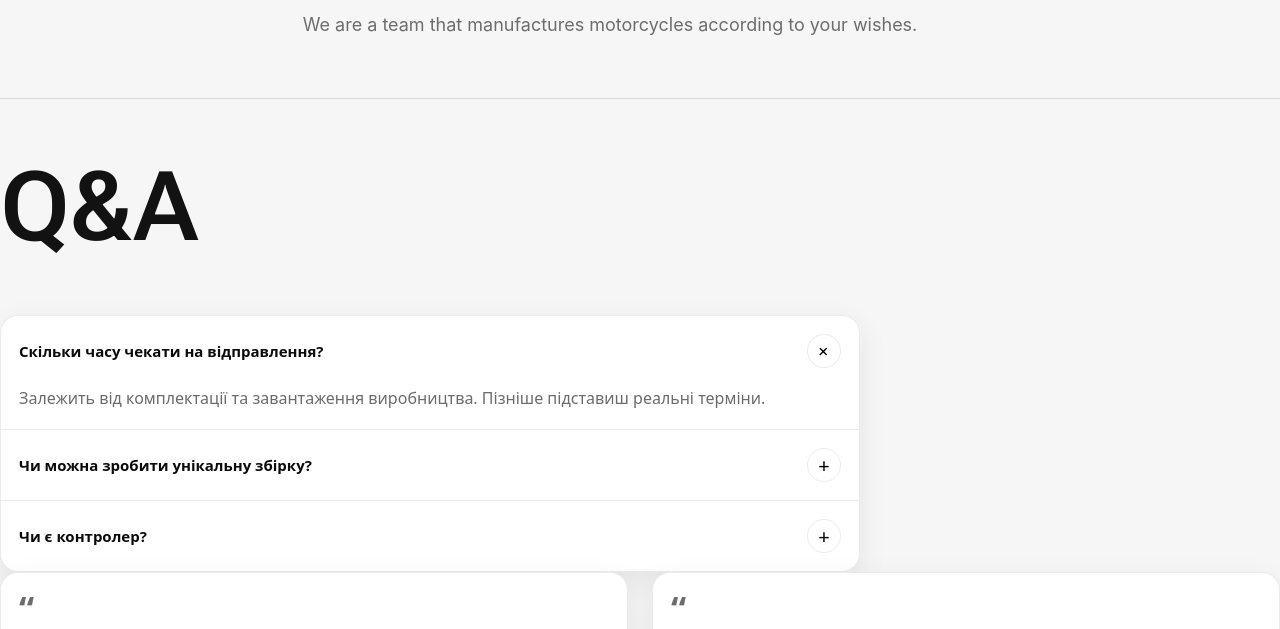
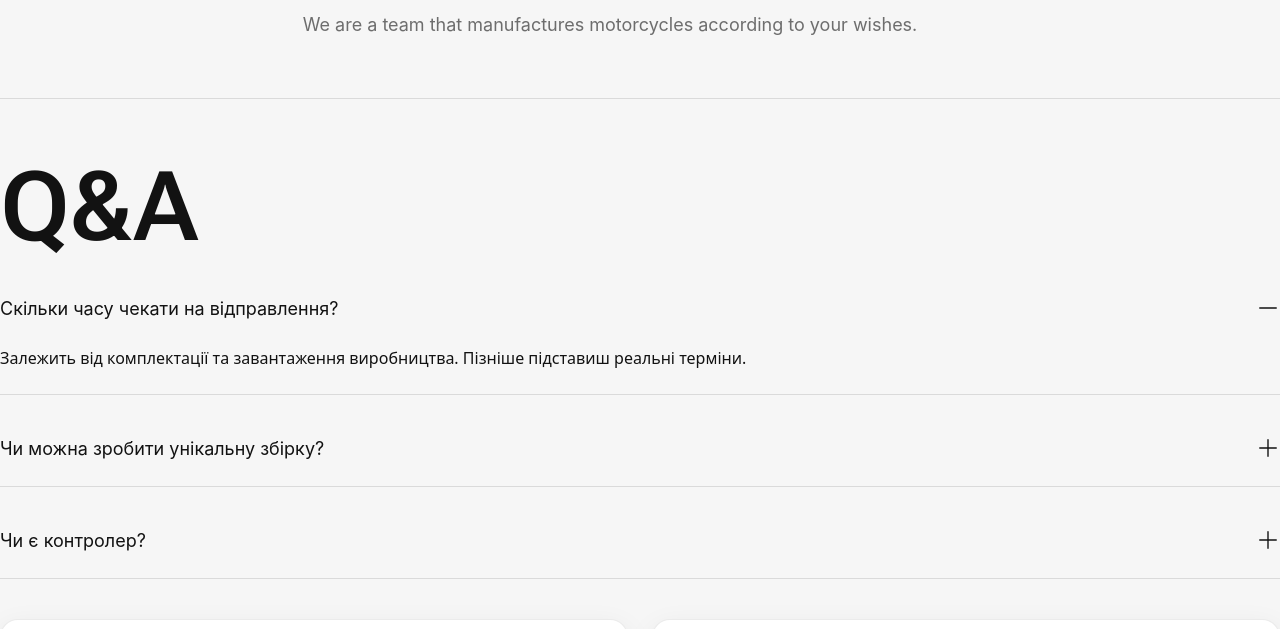
Before and after one commit to MiroshYaroslav/Cheetah-frontend, a React (Vite) app: page / in a window 1280 px wide. Shown: the part 3056-3685 px from the top of the page. Built offline with nearby package versions, Linux system fonts and the light colour scheme.

Commit message:
Updated(ver-4)

```diff
--- a/src/components/Accordion/Accordion.module.css
+++ /dev/null
@@ -1,43 +0,0 @@
-.wrap {
-    border-radius: var(--radius);
-    overflow: hidden;
-    border: 1px solid var(--border);
-    background: var(--card);
-    box-shadow: var(--shadow);
-}
-
-.item + .item { border-top: 1px solid var(--border); }
-
-.header {
-    width: 100%;
-    background: transparent;
-    border: 0;
-    padding: 18px 18px;
-    display: flex;
-    align-items: center;
-    justify-content: space-between;
-    cursor: pointer;
-    text-align: left;
-}
-
-.q {
-    font-size: 15px;
-    font-weight: 800;
-    color: var(--text);
-}
-
-.icon {
-    width: 34px;
-    height: 34px;
-    border-radius: 999px;
-    border: 1px solid var(--border);
-    display: grid;
-    place-items: center;
-    font-size: 20px;
-    transition: transform 160ms ease;
-}
-
-.open { transform: rotate(45deg); }
-
-.body { padding: 0 18px 18px 18px; }
-.inner { color: var(--muted); line-height: 1.6; }
--- a/src/components/Accordion/Accordion.tsx
+++ /dev/null
@@ -1,36 +0,0 @@
-import { useState } from "react";
-import type { FAQItem } from "../../data/types";
-import styles from "./Accordion.module.css";
-
-type Props = { items: FAQItem[] };
-
-export default function Accordion({ items }: Props) {
-    const [openIndex, setOpenIndex] = useState<number>(0);
-
-    return (
-        <div className={styles.wrap}>
-            {items.map((it, i) => {
-                const open = i === openIndex;
-                return (
-                    <div className={styles.item} key={it.q}>
-                        <button
-                            className={styles.header}
-                            onClick={() => setOpenIndex(open ? -1 : i)}
-                            aria-expanded={open}
-                            type="button"
-                        >
-                            <span className={styles.q}>{it.q}</span>
-                            <span className={`${styles.icon} ${open ? styles.open : ""}`}>+</span>
-                        </button>
-
-                        {open ? (
-                            <div className={styles.body}>
-                                <div className={styles.inner}>{it.a}</div>
-                            </div>
-                        ) : null}
-                    </div>
-                );
-            })}
-        </div>
-    );
-}
--- a/src/components/SectionHeader/SectionHeader.module.css
+++ b/src/components/SectionHeader/SectionHeader.module.css
@@ -5,7 +5,10 @@
     padding: 60px 0;
 }
 .center { text-align: center; }
-.left { text-align: left; }
+.left {
+    text-align: left;
+    padding: 0;
+}
 
 .title {
     font-family: "Roboto Flex", sans-serif;
--- a/src/sections/FAQ/FAQ.module.css
+++ b/src/sections/FAQ/FAQ.module.css
@@ -1 +1,80 @@
-.wrap { max-width: 860px; }
+.section {
+    padding: 60px 0 40px;
+}
+
+.faqList {
+    display: flex;
+    flex-direction: column;
+    gap: 16px;
+    padding-top: 16px;
+}
+
+.item {
+    display: flex;
+    flex-direction: column;
+    border-bottom: 1px solid rgba(18, 18, 18, 0.12);
+}
+
+.header {
+    display: flex;
+    padding: 24px 0;
+    align-items: center;
+    justify-content: space-between;
+    gap: 16px;
+}
+
+.q {
+    color: #121212;
+    flex: 1 1 auto;
+    font-family: -apple-system, BlinkMacSystemFont, "SF Pro Display", "SF Pro Text", "Segoe UI", Roboto, Arial, sans-serif;
+    font-size: 18px;
+    font-weight: 400;
+    line-height: 1.5;
+}
+
+.iconBtn {
+    background: transparent;
+    border: none;
+    cursor: pointer;
+    padding: 8px;
+    margin: -8px;
+    display: grid;
+    place-items: center;
+    transition: transform 0.3s ease;
+    flex-shrink: 0;
+}
+
+.iconBtn.open {
+    transform: rotate(180deg);
+}
+
+.icon {
+    width: 24px;
+    height: 24px;
+    display: block;
+}
+
+.body {
+    display: grid;
+    grid-template-rows: 0fr;
+    transition: grid-template-rows 0.3s ease-out;
+}
+
+.bodyOpen {
+    grid-template-rows: 1fr;
+}
+
+.inner {
+    overflow: hidden;
+    color: #121212;
+    font-size: 16px;
+    font-style: normal;
+    font-weight: 400;
+    line-height: 150%;
+    padding-bottom: 0;
+    transition: padding 0.3s ease-out;
+}
+
+.bodyOpen .inner {
+    padding-bottom: 24px;
+}
--- a/src/sections/FAQ/FAQ.tsx
+++ b/src/sections/FAQ/FAQ.tsx
@@ -1,16 +1,47 @@
+import { useState } from "react";
 import Container from "../../components/Container/Container";
 import SectionHeader from "../../components/SectionHeader/SectionHeader";
-import Accordion from "../../components/Accordion/Accordion";
 import { faqs } from "../../data/siteData";
 import styles from "./FAQ.module.css";
 
 export default function FAQ() {
+    const [openIndex, setOpenIndex] = useState<number>(0);
+
     return (
-        <section id="qa" className={`section ${styles.section}`}>
+        <section id="qa" className={styles.section}>
             <Container>
                 <SectionHeader title="Q&A" align="left" />
-                <div className={styles.wrap}>
-                    <Accordion items={faqs} />
+
+                <div className={styles.faqList}>
+                    {faqs.map((it, i) => {
+                        const isOpen = i === openIndex;
+
+                        return (
+                            <div className={styles.item} key={i}>
+                                <div className={styles.header}>
+                                    <span className={styles.q}>{it.q}</span>
+
+                                    <button
+                                        className={`${styles.iconBtn} ${isOpen ? styles.open : ""}`}
+                                        onClick={() => setOpenIndex(isOpen ? -1 : i)}
+                                        aria-expanded={isOpen}
+                                        type="button"
+                                        aria-label="Toggle answer"
+                                    >
+                                        <img
+                                            src={isOpen ? "/minus.svg" : "/plus.svg"}
+                                            alt={isOpen ? "Collapse" : "Expand"}
+                                            className={styles.icon}
+                                        />
+                                    </button>
+                                </div>
+
+                                <div className={`${styles.body} ${isOpen ? styles.bodyOpen : ""}`}>
+                                    <div className={styles.inner}>{it.a}</div>
+                                </div>
+                            </div>
+                        );
+                    })}
                 </div>
             </Container>
         </section>
```
Also changed, not shown: public/minus.svg (added), public/plus.svg (added).
